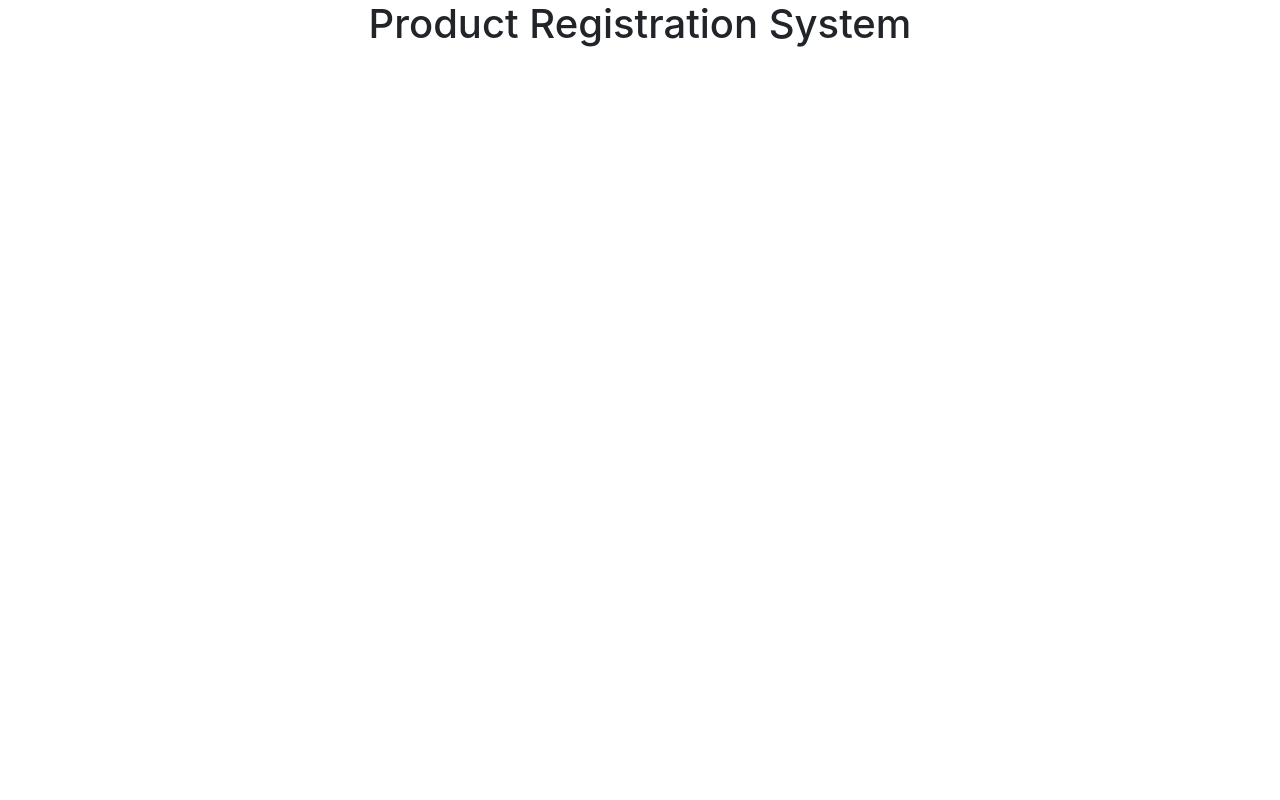
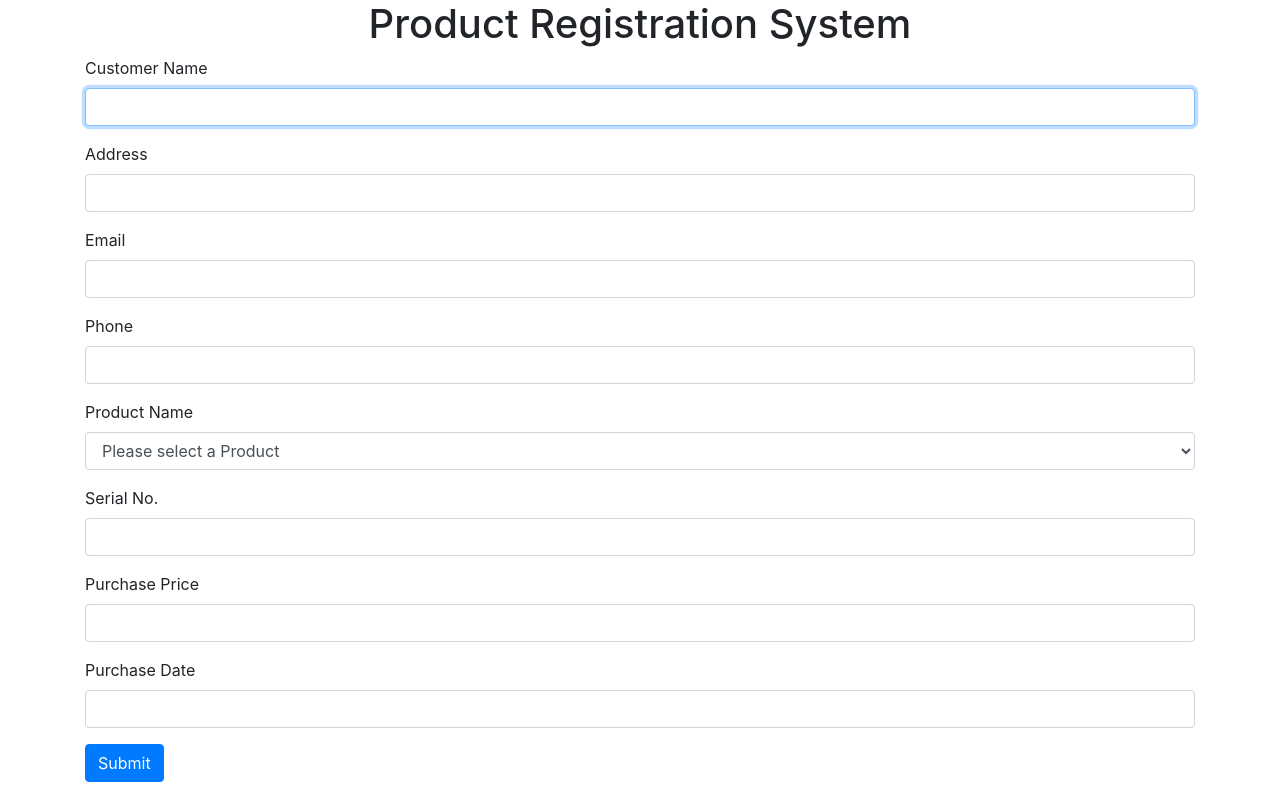
Before and after one commit to byionline/Product-Registration-Angular, an Angular app: page / in a window 1280 px wide. Built offline with nearby package versions, Linux system fonts and the light colour scheme.

Commit message:
Product Registration From

```diff
--- a/src/app/app-routing.module.ts
+++ b/src/app/app-routing.module.ts
@@ -1,9 +1,15 @@
+import { HomeComponent } from './components/home/home.component';
 import { ViewDetailComponent } from './components/view-detail/view-detail.component';
 import { NgModule } from '@angular/core';
 import { Routes, RouterModule } from '@angular/router';
 import { AdminComponent } from './components/admin/admin.component';
 
 const routes: Routes = [
+  // For product registration
+  {
+    path: '',
+    component: HomeComponent,
+  },
   // For product details
   {
     path: 'admin/view/:id',
--- /dev/null
+++ b/src/app/components/home/home.component.html
@@ -0,0 +1,46 @@
+<div class="container">
+  <form [formGroup]="productform" (ngSubmit)="submitRegistration()" novalidate>
+    <div *ngIf="validMessage != ''">
+      <h3 class="has-info">{{validMessage}}</h3>
+    </div>
+    <div class="form-group">
+      <label>Customer Name</label>
+      <input type="text" class="form-control" formControlName="customerName" required autofocus />
+    </div>
+    <div class="form-group">
+      <label>Address</label>
+      <input type="text" class="form-control" formControlName="customerAddress" required autofocus />
+    </div>
+    <div class="form-group">
+      <label>Email</label>
+      <input type="email" class="form-control" formControlName="customerEmail" required />
+    </div>
+    <div class="form-group">
+      <label>Phone</label>
+      <input type="text" class="form-control" formControlName="customerPhone" required />
+    </div>
+    <div class="form-group">
+      <label>Product Name</label>
+      <select class="form-control" formControlName="itemName" required>
+        <option value="">Please select a Product</option>
+        <option *ngFor="let m of items" [value]="m">
+          {{m}}
+        </option>
+      </select>
+    </div>
+    <div class="form-group">
+      <label>Serial No.</label>
+      <input type="text" class="form-control" formControlName="serialNumber" required />
+    </div>
+    <div class="form-group">
+      <label>Purchase Price</label>
+      <input type="text" class="form-control" formControlName="purchasePrice" required />
+    </div>
+    <div class="form-group">
+      <label>Purchase Date</label>
+      <input type="text" class="form-control" formControlName="purchaseDate" required />
+    </div>
+
+    <button type="submit" class="btn btn-primary">Submit</button>
+  </form>
+</div>
--- /dev/null
+++ b/src/app/components/home/home.component.ts
@@ -0,0 +1,45 @@
+import { Component, OnInit } from '@angular/core';
+import { ProductService } from 'src/app/service/product.service';
+import { FormGroup, FormControl, Validators } from '@angular/forms';
+import { throwError } from 'rxjs';
+
+@Component({
+  selector: 'app-home',
+  templateUrl: './home.component.html',
+  styleUrls: ['./home.component.css'],
+})
+export class HomeComponent implements OnInit {
+  items: string[] = ['WATCH', 'MOBILE', 'LAPTOP'];
+  productform: FormGroup;
+  validMessage: string = '';
+  constructor(private productService: ProductService) {}
+  ngOnInit(): void {
+    this.productform = new FormGroup({
+      customerName: new FormControl('', Validators.required),
+      customerAddress: new FormControl('', Validators.required),
+      customerEmail: new FormControl('', Validators.required),
+      customerPhone: new FormControl('', Validators.required),
+      itemName: new FormControl('', Validators.required),
+      serialNumber: new FormControl('', Validators.required),
+      purchasePrice: new FormControl('', Validators.required),
+      purchaseDate: new FormControl('', Validators.required),
+    });
+  }
+  submitRegistration() {
+    if (this.productform.valid) {
+      this.validMessage =
+        'Your Product Registration has been submitted. Thank You.';
+      this.productService.createProduct(this.productform.value).subscribe(
+        (data) => {
+          this.productform.reset();
+          return true;
+        },
+        (error) => {
+          return throwError(error);
+        }
+      );
+    } else {
+      this.validMessage = 'Please fill out the form before submitting';
+    }
+  }
+}
```
Also changed, not shown: src/app/app.module.ts (+14 -2 lines), src/app/components/home/home.component.css (added), 1 other file (tests, documents, lock files or other folders).
